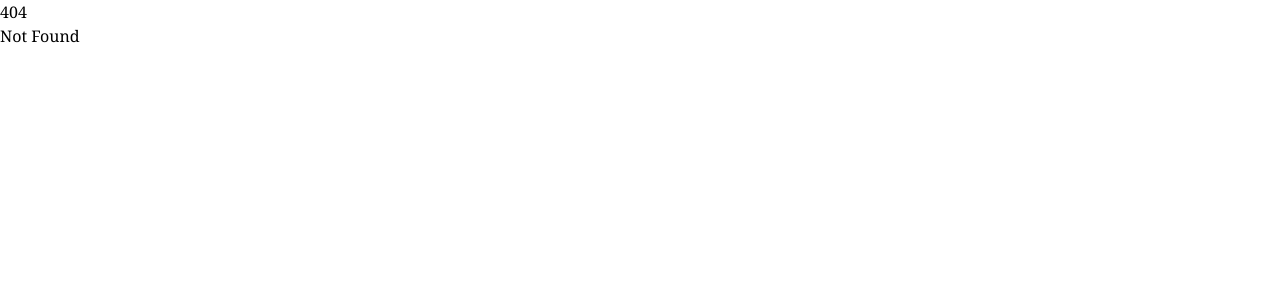
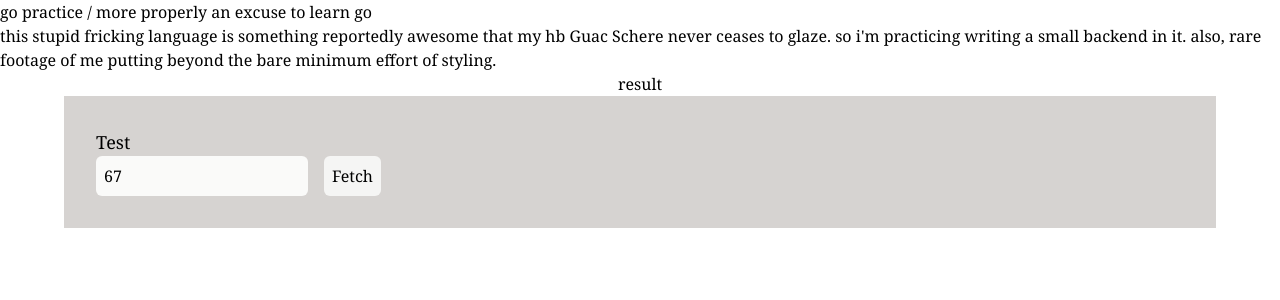
Before and after one commit to gbtsui/doohickey, a SvelteKit app: page /go-practice in a window 1280 px wide. Before the commit this address had no page. Shown: the top 300 px of the page. Built offline with nearby package versions, Linux system fonts and the light colour scheme.

Commit message:
fix: fixed Go api response structure, learned header importance, also there's a frontend for interacting now yay

```diff
--- /dev/null
+++ b/src/routes/go-practice/+page.server.ts
@@ -0,0 +1,45 @@
+import type { Actions } from '@sveltejs/kit';
+
+export const actions: Actions = {
+	test: async ({request, fetch}) => {
+		const data = await request.formData()
+		const silly_payload = data.get("silly_payload")
+		const response = await fetch("/lets-go/test", {
+			method: "POST",
+			headers: {
+				"Content-Type": "application/json"  //today i learned that headers are lowk very important
+			},
+			body: JSON.stringify({
+				"body": "two plus two is four minus one that's three quick maths",
+				"silly_payload": Number(silly_payload),
+			}),
+		})
+
+		if (!response.ok) {
+			const errorData = await response.json();
+			return {
+				success: false,
+				error: errorData.error || "oopsie woopsie! the code killed itself! i have no idea what went wrong :3"
+			};
+		}
+
+
+		const result = await response.json()
+
+		return {
+			success: true,
+			data: result
+		}
+	},
+
+	//your eyes were filled with stars so you picked up a guitar and how the people gave the attention that you crave
+	//tonight the stage is yours but the world has watched you rise and fall a thousand times before
+	//polka never dies
+	//so when your face is gone the dance will carry on and you'll rot down in your grave with the souls you couldn't save
+	//tonight the stage was yours how they loved your moans and sighs but the reaper loved you more
+	//polka never dies
+	//come all you indie hipster darlings and new pop country starlings to the main street legion hall look into my crystal ball
+	//emo screamo polka never dies last call dance hall polka never dies
+	//you'll be the first against the wall
+	//and polka never dies
+}
--- /dev/null
+++ b/src/routes/go-practice/+page.svelte
@@ -0,0 +1,105 @@
+<script lang="ts">
+    //import type {EventHandler} from "svelte/elements";
+    import {enhance} from "$app/forms";
+
+    /*
+    const test: EventHandler = async (form: FormData): Promise<void> => {
+        const response = await fetch(`/lets-go/test`, {
+            method: "POST",
+            body: JSON.stringify({
+                "body": "two plus two is four minus one that's three quick maths",
+                "silly_payload": form.get("silly_payload")
+            }),
+        })
+
+        const result = await response.json()
+        console.log(result)
+    }
+
+     */
+
+    let result = $state("")
+    let loading = $state(false)
+    let error = $state("")
+
+    async function handleSubmit(formData: FormData) {
+        try {
+            loading = true;
+
+            const response = await fetch('?/test', {
+                method: 'POST',
+                body: formData
+            });
+
+            const data = await response.json();
+
+            if (data.type === 'failure') {
+                error = data.data?.error || "request failure!";
+            } else {
+                result = JSON.stringify(data, null, 2);
+            }
+        } catch (e) {
+            error = "network error! " + e.message
+        } finally {
+            loading = false;
+        }
+
+    }
+</script>
+
+<style>
+    .jawn {
+        padding: 2rem;
+        background: oklch(86.9% 0.005 56.366); /*stone 300*/
+        width: 90vw;
+    }
+</style>
+
+<div>
+    <div>go practice / more properly an excuse to learn go</div>
+    <div>this stupid fricking language is something reportedly awesome that my hb Guac Schere never ceases to glaze. so
+        i'm practicing writing a small backend in it. also, rare footage of me putting beyond the bare minimum effort of
+        styling.
+    </div>
+
+    <div class="text-center flex flex-col w-full items-center">
+        <div>result</div>
+        <div>
+            {#if error}
+                <div class="mt-4 p-4 min-w-[10vw] bg-red-100 text-red-700 rounded">
+                    {error}
+                </div>
+            {:else if result}
+                <div class="mt-4 p-4 min-w-[10vw] bg-gray-100 rounded">
+                    <pre>{result}</pre>
+                </div>
+            {/if}
+        </div>
+    </div>
+
+    <div class="w-[90vw] mx-[5vw] flex flex-col gap-5">
+        <div class="jawn">
+            <div class="text-lg">Test</div>
+            <form
+                    method="POST"
+                    action="?/test"
+                    use:enhance={async ({ formData }) => {
+					await handleSubmit(formData);
+
+				}}
+                    class="flex flex-row gap-[1rem]"
+            >
+                <input
+                        type="number"
+                        value="67"
+                        name="silly_payload"
+                        id="silly_payload"
+                        class="bg-stone-50 p-[0.5rem] rounded-md"
+                />
+                <button type="submit" disabled={loading} class="bg-stone-100 p-[0.5rem] rounded-md">
+                    {loading ? 'Loading...' : 'Fetch'}
+                </button>
+            </form>
+        </div>
+    </div>
+</div>
```
Also changed, not shown: 1 other file (tests, documents, lock files or other folders).
